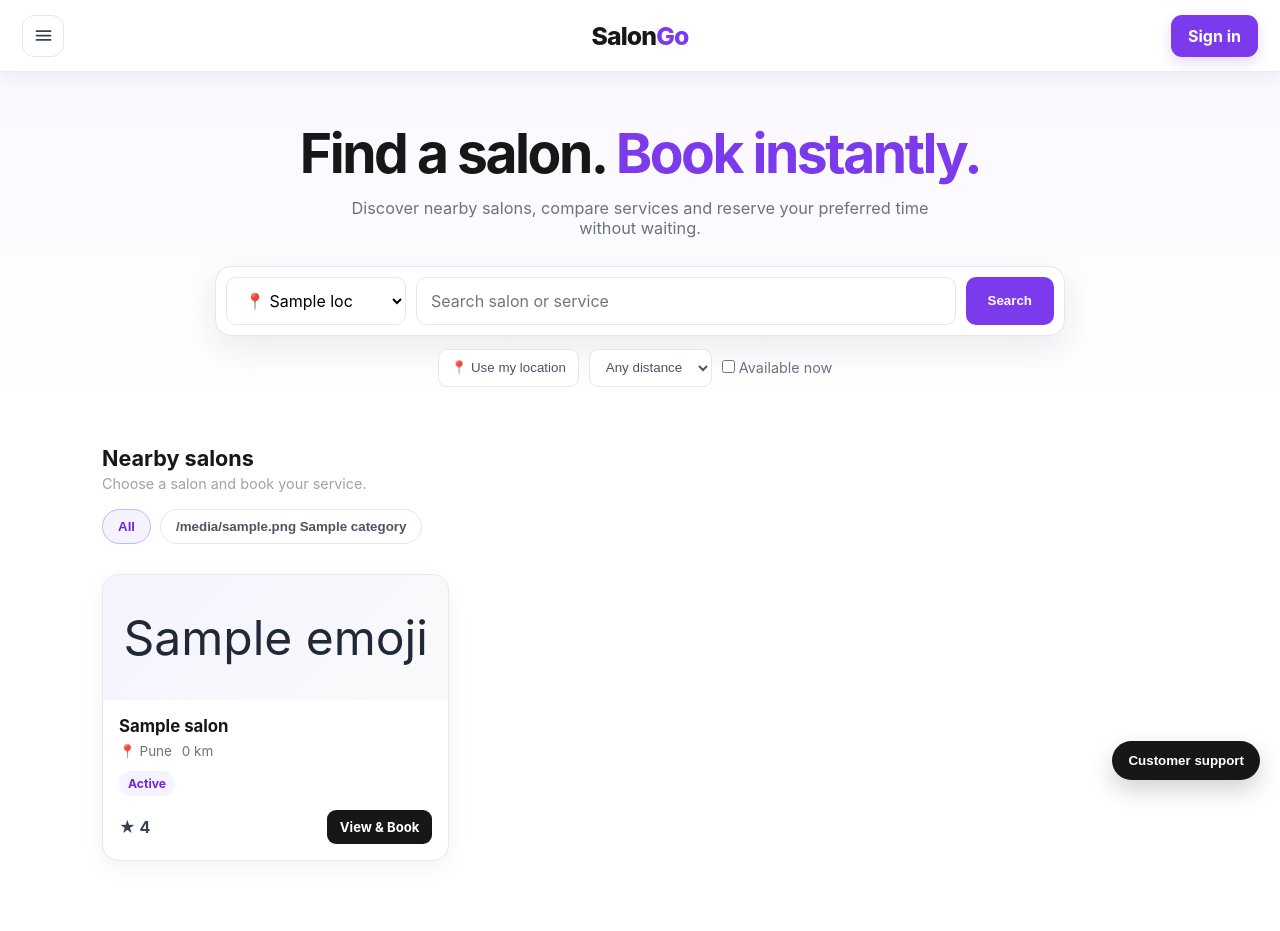
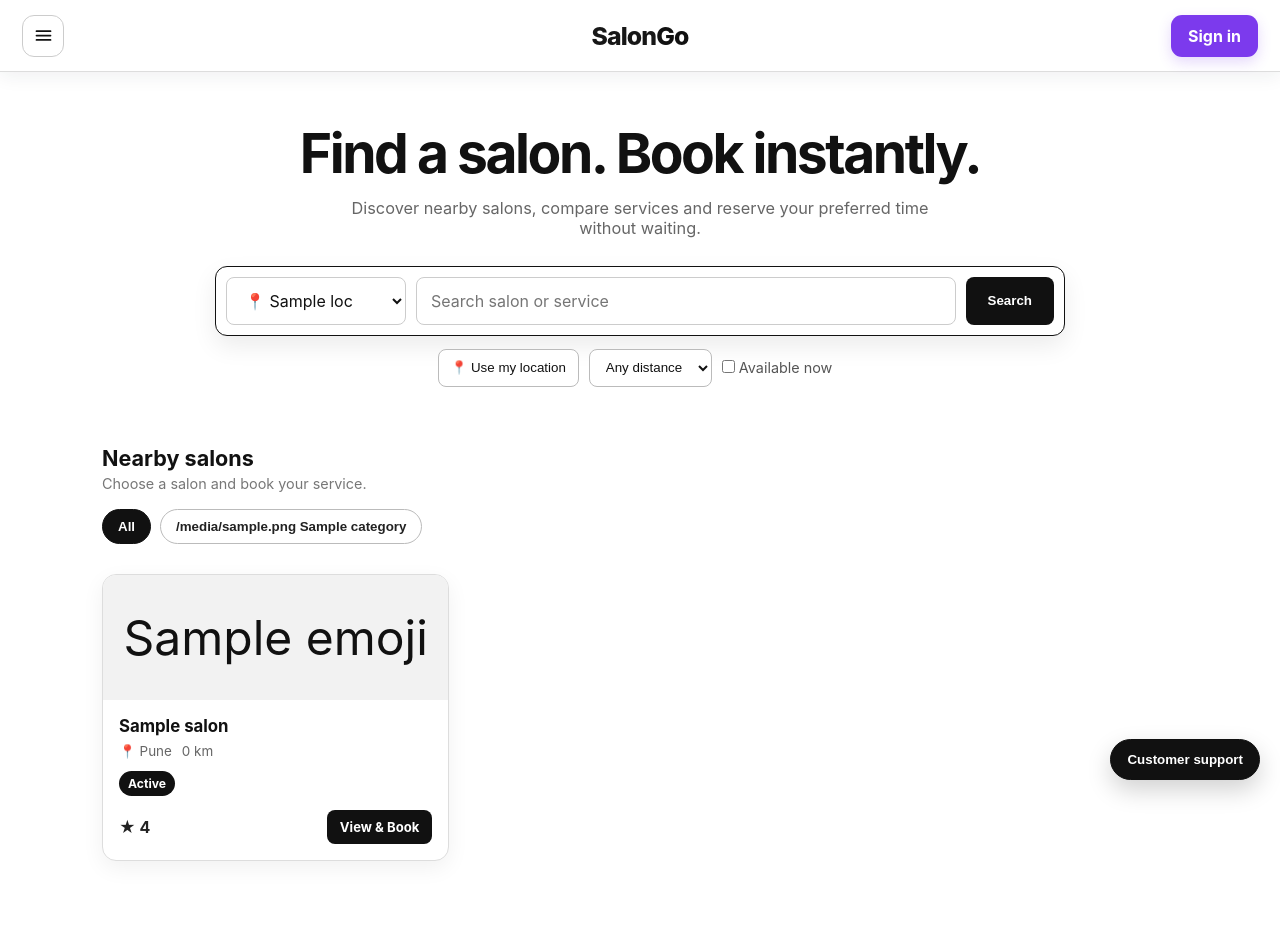
Before and after one commit to shubham-bahadurge/SalonGo, a Python web app: template src/templates/index.html in a window 1280 px wide. Run offline with Jinja, Linux system fonts and the light colour scheme; the template is opened without the code that fills it: most values are stand-ins (such as "Sample title", 1, 10 or a date in 2020).

Commit message:
Make SalonGo homepage strictly black and white

```diff
--- a/src/templates/index.html
+++ b/src/templates/index.html
@@ -8,37 +8,47 @@
 <link rel="stylesheet" href="/css/auth.css">
 <link rel="stylesheet" href="/css/extra.css">
 <style>
+*{--black:#111;--white:#fff;--gray:#777}
+body{background:#fff;color:var(--black)}
 .home-page{background:#fff;min-height:calc(100vh - 72px)}
-        .home-hero{padding:52px 22px 30px;text-align:center;background:linear-gradient(180deg,#faf8ff 0%,#fff 100%)}
-        .home-hero h1{margin:0;font-size:clamp(2rem,5vw,3.45rem);line-height:1.08;letter-spacing:-.045em;color:#171717}
-        .home-hero h1 span{color:#7c3aed}
-        .home-hero p{margin:14px auto 28px;color:#6b7280;max-width:620px;font-size:1.02rem}
-        .home-search{max-width:850px;margin:auto;display:grid;grid-template-columns:180px 1fr auto;gap:10px;padding:10px;background:#fff;border:1px solid #e5e7eb;border-radius:16px;box-shadow:0 12px 35px rgba(31,41,55,.09)}
-        .home-search select,.home-search input{height:48px;border:1px solid #e5e7eb;border-radius:10px;padding:0 14px;background:#fff;font:inherit;outline:none}
-        .home-search input:focus,.home-search select:focus{border-color:#a78bfa;box-shadow:0 0 0 3px #ede9fe}
-        .search-submit{height:48px;border:0;border-radius:10px;padding:0 22px;background:#7c3aed;color:#fff;font-weight:750;cursor:pointer}
-        .search-submit:hover{background:#6d28d9}
-        .home-filters{max-width:850px;margin:13px auto 0;display:flex;justify-content:center;align-items:center;gap:10px;flex-wrap:wrap;color:#6b7280;font-size:.9rem}
-        .home-filters select,.home-location-btn{height:38px;border:1px solid #e5e7eb;background:#fff;border-radius:9px;padding:0 12px;color:#4b5563}
-        .home-location-btn{cursor:pointer}.home-location-btn:hover{border-color:#c4b5fd;color:#6d28d9}
+.home-hero{padding:52px 22px 30px;text-align:center;background:#fff}
+.home-hero h1{margin:0;font-size:clamp(2rem,5vw,3.45rem);line-height:1.08;letter-spacing:-.045em;color:#111}
+.home-hero h1 span{color:#111}
+.home-hero p{margin:14px auto 28px;color:#666;max-width:620px;font-size:1.02rem}
+.home-search{max-width:850px;margin:auto;display:grid;grid-template-columns:180px 1fr auto;gap:10px;padding:10px;background:#fff;border:1px solid #111;border-radius:12px;box-shadow:0 10px 25px rgba(0,0,0,.08)}
+.home-search select,.home-search input{height:48px;border:1px solid #ccc;border-radius:8px;padding:0 14px;background:#fff;color:#111;font:inherit;outline:none}
+.home-search input:focus,.home-search select:focus{border-color:#111;box-shadow:0 0 0 2px #eee}
+.search-submit{height:48px;border:0;border-radius:8px;padding:0 22px;background:#111;color:#fff;font-weight:750;cursor:pointer}
+.search-submit:hover{background:#333}
+.home-filters{max-width:850px;margin:13px auto 0;display:flex;justify-content:center;align-items:center;gap:10px;flex-wrap:wrap;color:#555;font-size:.9rem}
+.home-filters select,.home-location-btn{height:38px;border:1px solid #bbb;background:#fff;border-radius:8px;padding:0 12px;color:#111}
+.home-location-btn{cursor:pointer}.home-location-btn:hover{background:#111;color:#fff}
 .home-location-status{font-size:.82rem}
 .home-content{max-width:1120px;margin:0 auto;padding:28px 22px 70px}
 .section-heading{display:flex;justify-content:space-between;align-items:end;gap:15px;margin:0 0 17px}
-        .section-heading h2{margin:0;font-size:1.35rem;color:#171717}.section-heading p{margin:4px 0 0;color:#9ca3af;font-size:.9rem}
+.section-heading h2{margin:0;font-size:1.35rem;color:#111}.section-heading p{margin:4px 0 0;color:#777;font-size:.9rem}
 .category-row{display:flex;gap:9px;overflow:auto;padding-bottom:5px;margin-bottom:25px}
-        .chip{border:1px solid #e5e7eb;background:#fff;border-radius:999px;padding:9px 15px;white-space:nowrap;cursor:pointer;color:#4b5563;font-weight:650}
-        .chip:hover,.chip.active{background:#f5f3ff;border-color:#c4b5fd;color:#6d28d9}
+.chip{border:1px solid #bbb;background:#fff;border-radius:999px;padding:9px 15px;white-space:nowrap;cursor:pointer;color:#222;font-weight:650}
+.chip:hover,.chip.active{background:#111;border-color:#111;color:#fff}
 .salon-grid{display:grid;grid-template-columns:repeat(3,minmax(0,1fr));gap:17px}
-        .salon-card{border:1px solid #e8e8ee;border-radius:16px;background:#fff;overflow:hidden;box-shadow:0 7px 22px rgba(17,24,39,.05);transition:.18s ease}
-        .salon-card:hover{transform:translateY(-2px);box-shadow:0 14px 30px rgba(17,24,39,.09)}
-        .salon-cover{height:125px;background:linear-gradient(135deg,#f5f3ff,#fafafa);display:grid;place-items:center;font-size:3rem}
-        .salon-body{padding:16px}.salon-body h3{margin:0 0 7px;color:#171717;font-size:1.05rem}
-        .salon-meta{color:#6b7280;font-size:.84rem;display:flex;gap:10px;flex-wrap:wrap}
-        .salon-status{display:inline-flex;margin-top:12px;padding:5px 9px;border-radius:999px;background:#f5f3ff;color:#6d28d9;font-size:.76rem;font-weight:750}
+.salon-card{border:1px solid #ddd;border-radius:14px;background:#fff;overflow:hidden;box-shadow:0 7px 22px rgba(0,0,0,.06);transition:.18s ease}
+.salon-card:hover{transform:translateY(-2px);box-shadow:0 14px 30px rgba(0,0,0,.12)}
+.salon-cover{height:125px;background:#f2f2f2;display:grid;place-items:center;font-size:3rem;filter:grayscale(1)}
+.salon-body{padding:16px}.salon-body h3{margin:0 0 7px;color:#111;font-size:1.05rem}
+.salon-meta{color:#666;font-size:.84rem;display:flex;gap:10px;flex-wrap:wrap}
+.salon-status{display:inline-flex;margin-top:12px;padding:5px 9px;border-radius:999px;background:#111;color:#fff;font-size:.76rem;font-weight:750}
 .salon-open{display:flex;justify-content:space-between;align-items:center;margin-top:14px}
-        .rating{font-weight:750;color:#374151}.book-btn{border:0;border-radius:9px;background:#171717;color:#fff;padding:9px 13px;text-decoration:none;font-size:.82rem;font-weight:700}
-        .book-btn:hover{background:#7c3aed}.empty-state{padding:35px;text-align:center;color:#6b7280;border:1px dashed #d1d5db;border-radius:15px}
-        .support-float{position:fixed;right:20px;bottom:20px;border:0;border-radius:999px;padding:12px 16px;background:#171717;color:#fff;font-weight:700;box-shadow:0 10px 25px rgba(0,0,0,.18);cursor:pointer}
+.rating{font-weight:750;color:#222}.book-btn{border:0;border-radius:8px;background:#111;color:#fff;padding:9px 13px;text-decoration:none;font-size:.82rem;font-weight:700}
+.book-btn:hover{background:#444}.empty-state{padding:35px;text-align:center;color:#666;border:1px dashed #aaa;border-radius:15px}
+.support-float{position:fixed;right:20px;bottom:20px;border:1px solid #111;border-radius:999px;padding:12px 16px;background:#111;color:#fff;font-weight:700;box-shadow:0 10px 25px rgba(0,0,0,.18);cursor:pointer}
+.sg-navbar{background:#fff!important;border-bottom:1px solid #ddd!important;box-shadow:0 4px 18px rgba(0,0,0,.07)!important}
+.sg-brand{color:#111!important}.sg-brand span{color:#111!important}
+.sg-icon-button,.sg-profile-button{background:#fff!important;border-color:#ccc!important;color:#111!important}
+.sg-icon-button:hover,.sg-profile-button:hover{border-color:#111!important;background:#f5f5f5!important;color:#111!important}
+.sg-avatar{background:#111!important;color:#fff!important}
+.sg-sign-button{background:#111!important;color:#fff!important}
+.sg-sign-button:hover{background:#333!important}
+.sg-dropdown{border-color:#ddd!important}.sg-dropdown a:hover,.sg-dropdown button:hover{background:#f2f2f2!important;color:#111!important}
 @media(max-width:800px){.salon-grid{grid-template-columns:repeat(2,minmax(0,1fr))}.home-search{grid-template-columns:1fr}.search-submit{width:100%}}
 @media(max-width:520px){.home-hero{padding:35px 15px 25px}.home-content{padding:24px 15px 55px}.salon-grid{grid-template-columns:1fr}.sg-navbar{height:64px!important}}
 </style>
@@ -50,17 +60,13 @@
 <h1>Find a salon. <span>Book instantly.</span></h1>
 <p>Discover nearby salons, compare services and reserve your preferred time without waiting.</p>
 <div class="home-search">
-                <select id="location" aria-label="Select location">
-                    {% for loc in locations %}<option value="{{ loc }}">📍 {{ loc }}</option>{% endfor %}
-                </select>
+<select id="location" aria-label="Select location">{% for loc in locations %}<option value="{{ loc }}">📍 {{ loc }}</option>{% endfor %}</select>
 <input id="search" type="search" placeholder="Search salon or service" aria-label="Search salons or services">
 <button class="search-submit" type="button" onclick="document.getElementById('grid').scrollIntoView({behavior:'smooth'})">Search</button>
 </div>
 <div class="home-filters">
 <button class="home-location-btn" id="useLocation" type="button">📍 Use my location</button>
-                <select id="distance" aria-label="Distance">
-                    <option value="100000">Any distance</option><option value="1">Within 1 km</option><option value="2">Within 2 km</option><option value="5">Within 5 km</option>
-                </select>
+<select id="distance" aria-label="Distance"><option value="100000">Any distance</option><option value="1">Within 1 km</option><option value="2">Within 2 km</option><option value="5">Within 5 km</option></select>
 <label><input id="onlyAvailable" type="checkbox"> Available now</label>
 <span class="home-location-status" id="locStatus"></span>
 </div>
@@ -75,12 +81,7 @@
 {% for salon in salons %}
 <article class="salon-card card" data-name="{{ salon.name|lower }}" data-services="{{ salon.services|default('', true)|lower }}" data-distance="{{ salon.distance_km|default(0, true) }}" data-status="{{ salon.status|default('available', true) }}">
 <div class="salon-cover">{{ salon.emoji|default('💈', true) }}</div>
-                    <div class="salon-body">
-                        <h3>{{ salon.name }}</h3>
-                        <div class="salon-meta"><span>📍 {{ salon.address|default('Pune', true) }}</span><span>{{ salon.distance_km|default(0, true) }} km</span></div>
-                        <span class="salon-status">{{ salon.status|default('Available', true)|capitalize }}</span>
-                        <div class="salon-open"><span class="rating">★ {{ salon.rating|default('New', true) }}</span><a class="book-btn" href="/salon/{{ salon.id }}">View &amp; Book</a></div>
-                    </div>
+<div class="salon-body"><h3>{{ salon.name }}</h3><div class="salon-meta"><span>📍 {{ salon.address|default('Pune', true) }}</span><span>{{ salon.distance_km|default(0, true) }} km</span></div><span class="salon-status">{{ salon.status|default('Available', true)|capitalize }}</span><div class="salon-open"><span class="rating">★ {{ salon.rating|default('New', true) }}</span><a class="book-btn" href="/salon/{{ salon.id }}">View &amp; Book</a></div></div>
 </article>
 {% endfor %}
 </div>
```
Lines whose indentation alone changed are shown as unchanged.
